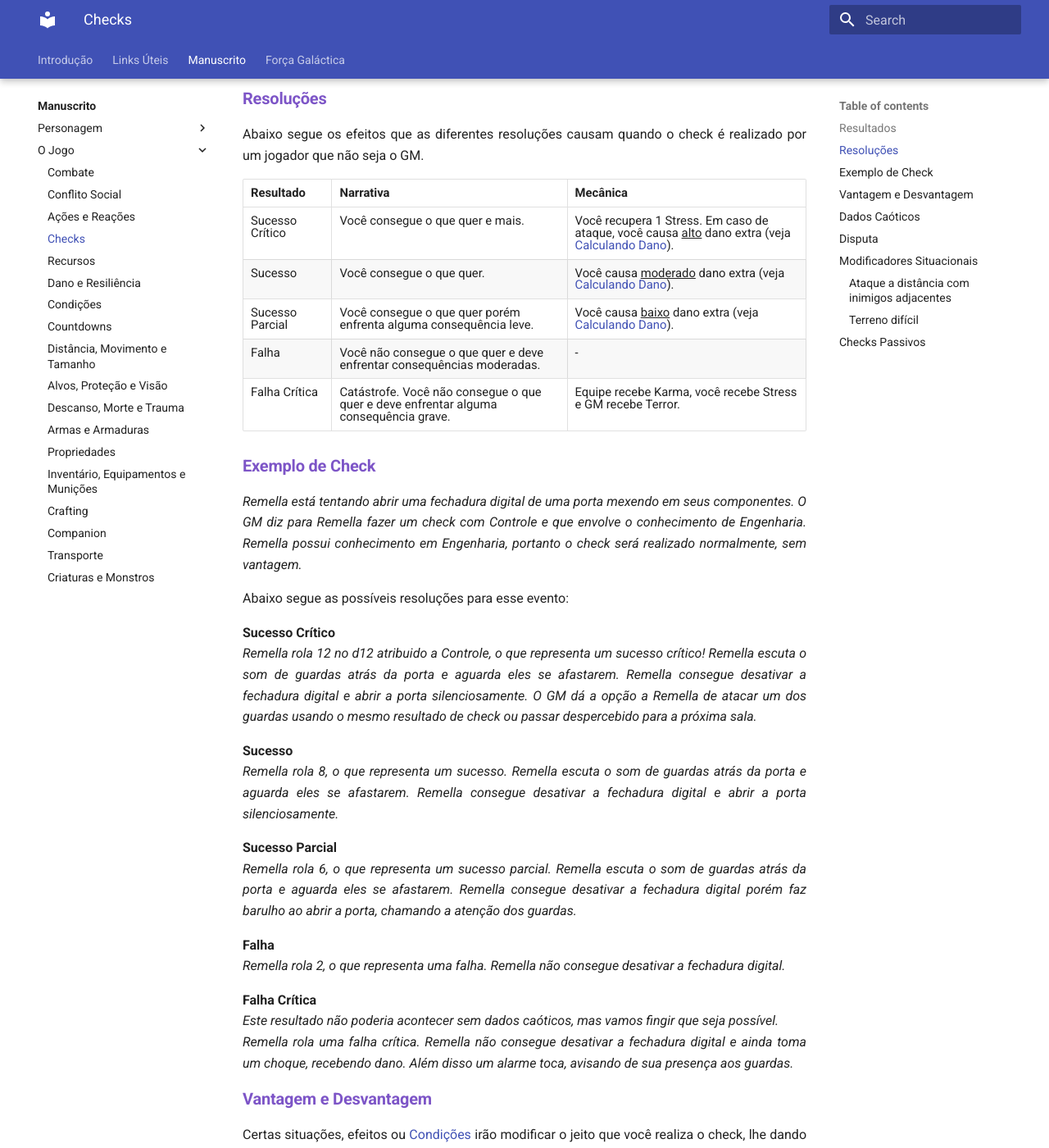
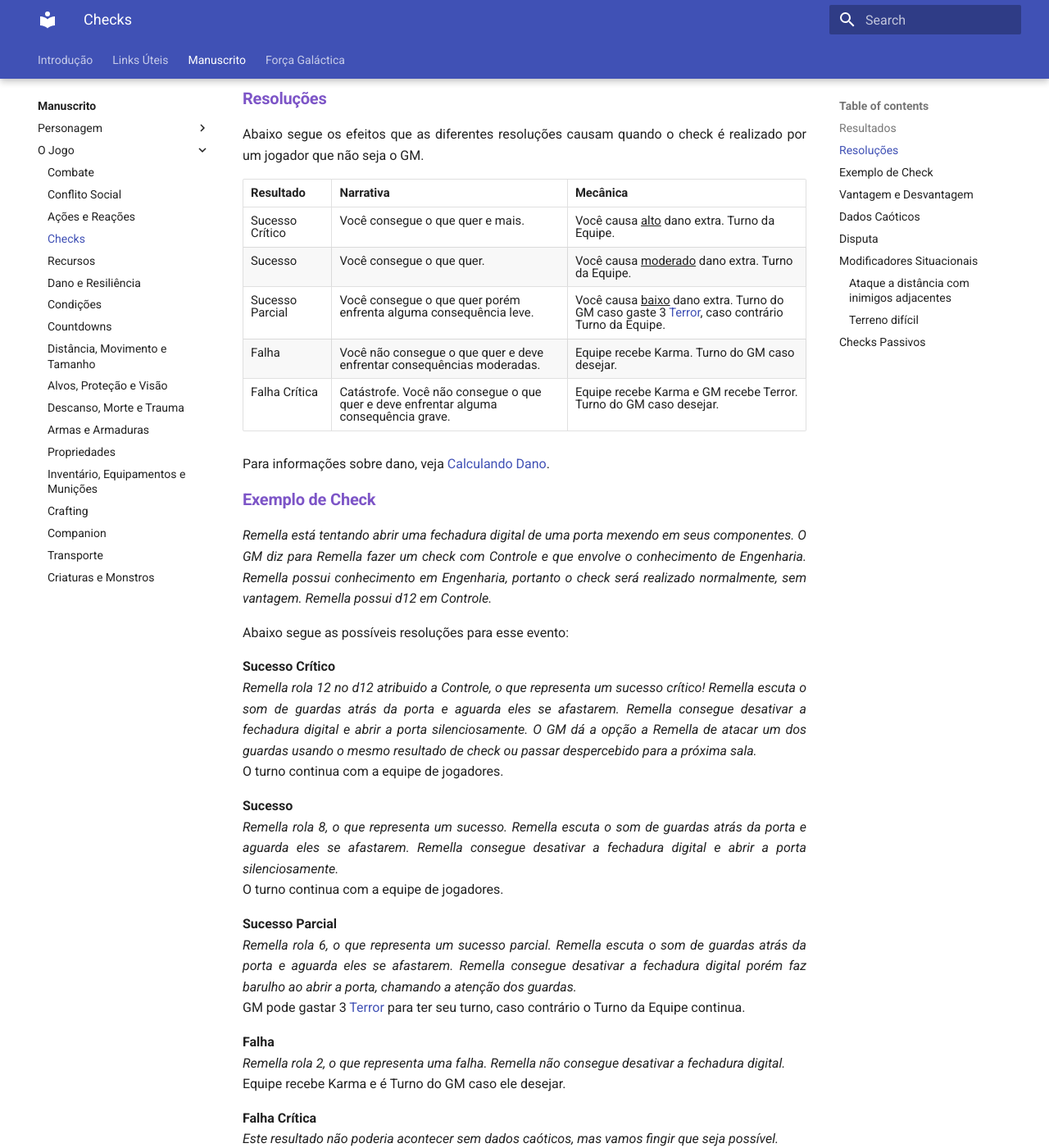
Before and after one commit to henriqueschorr/henriqueschorr.github.io, an MkDocs documentation site: the page built from docs/1_core/3_game/checks.md, in a window 1280 px wide and 1400 px high, scrolled down 756 px. Shown: the whole window at 82% size. Built offline with MkDocs 1.6.1 and Material for MkDocs 9.7.7, drawn with Linux system fonts in a browser that asks for light colours; some of the changed text lies outside the part shown.

Commit message:
Karma on every Fail, remove from GM CS. Stress receive/cure removed from CF, CS

```diff
--- a/docs/1_core/3_game/checks.md
+++ b/docs/1_core/3_game/checks.md
@@ -19,35 +19,42 @@ Falha Crítica acontece quando você <ins>falha</ins> no check e <ins>ao menos 1
 
 Abaixo segue os efeitos que as diferentes resoluções causam quando o check é realizado por um jogador que não seja o GM.
 
-| Resultado       | Narrativa                                                                            | Mecânica                                                                                                                                |
-| --------------- | ------------------------------------------------------------------------------------ | --------------------------------------------------------------------------------------------------------------------------------------- |
-| Sucesso Crítico | Você consegue o que quer e mais.                                                     | Você recupera 1 Stress. Em caso de ataque, você causa <ins>alto</ins> dano extra (veja [Calculando Dano](./damage.md#calculando-dano)). |
-| Sucesso         | Você consegue o que quer.                                                            | Você causa <ins>moderado</ins> dano extra (veja [Calculando Dano](./damage.md#calculando-dano)).                                        |
-| Sucesso Parcial | Você consegue o que quer porém enfrenta alguma consequência leve.                    | Você causa <ins>baixo</ins> dano extra (veja [Calculando Dano](./damage.md#calculando-dano)).                                           |
-| Falha           | Você não consegue o que quer e deve enfrentar consequências moderadas.               | -                                                                                                                                       |
-| Falha Crítica   | Catástrofe. Você não consegue o que quer e deve enfrentar alguma consequência grave. | Equipe recebe Karma, você recebe Stress e GM recebe Terror.                                                                             |
+| Resultado       | Narrativa                                                                            | Mecânica                                                                                                                          |
+| --------------- | ------------------------------------------------------------------------------------ | --------------------------------------------------------------------------------------------------------------------------------- |
+| Sucesso Crítico | Você consegue o que quer e mais.                                                     | Você causa <ins>alto</ins> dano extra. Turno da Equipe.                                                                           |
+| Sucesso         | Você consegue o que quer.                                                            | Você causa <ins>moderado</ins> dano extra. Turno da Equipe.                                                                       |
+| Sucesso Parcial | Você consegue o que quer porém enfrenta alguma consequência leve.                    | Você causa <ins>baixo</ins> dano extra. Turno do GM caso gaste 3 [Terror](./resources.md#terror), caso contrário Turno da Equipe. |
+| Falha           | Você não consegue o que quer e deve enfrentar consequências moderadas.               | Equipe recebe Karma. Turno do GM caso desejar.                                                                                    |
+| Falha Crítica   | Catástrofe. Você não consegue o que quer e deve enfrentar alguma consequência grave. | Equipe recebe Karma e GM recebe Terror. Turno do GM caso desejar.                                                                 |
+
+Para informações sobre dano, veja [Calculando Dano](./damage.md#calculando-dano).
 
 ### Exemplo de Check
 
-_Remella está tentando abrir uma fechadura digital de uma porta mexendo em seus componentes. O GM diz para Remella fazer um check com Controle e que envolve o conhecimento de Engenharia. Remella possui conhecimento em Engenharia, portanto o check será realizado normalmente, sem vantagem._
+_Remella está tentando abrir uma fechadura digital de uma porta mexendo em seus componentes. O GM diz para Remella fazer um check com Controle e que envolve o conhecimento de Engenharia. Remella possui conhecimento em Engenharia, portanto o check será realizado normalmente, sem vantagem. Remella possui d12 em Controle._
 
 Abaixo segue as possíveis resoluções para esse evento:
 
 **Sucesso Crítico**
 _Remella rola 12 no d12 atribuido a Controle, o que representa um sucesso crítico! Remella escuta o som de guardas atrás da porta e aguarda eles se afastarem. Remella consegue desativar a fechadura digital e abrir a porta silenciosamente. O GM dá a opção a Remella de atacar um dos guardas usando o mesmo resultado de check ou passar despercebido para a próxima sala._
+O turno continua com a equipe de jogadores.
 
 **Sucesso**
 _Remella rola 8, o que representa um sucesso. Remella escuta o som de guardas atrás da porta e aguarda eles se afastarem. Remella consegue desativar a fechadura digital e abrir a porta silenciosamente._
+O turno continua com a equipe de jogadores.
 
 **Sucesso Parcial**
 _Remella rola 6, o que representa um sucesso parcial. Remella escuta o som de guardas atrás da porta e aguarda eles se afastarem. Remella consegue desativar a fechadura digital porém faz barulho ao abrir a porta, chamando a atenção dos guardas._
+GM pode gastar 3 [Terror](./resources.md#terror) para ter seu turno, caso contrário o Turno da Equipe continua.
 
 **Falha**
 _Remella rola 2, o que representa uma falha. Remella não consegue desativar a fechadura digital._
+Equipe recebe Karma e é Turno do GM caso ele desejar.
 
 **Falha Crítica**
 _Este resultado não poderia acontecer sem dados caóticos, mas vamos fingir que seja possível._
 _Remella rola uma falha crítica. Remella não consegue desativar a fechadura digital e ainda toma um choque, recebendo dano. Além disso um alarme toca, avisando de sua presença aos guardas._
+Equipe recebe Karma, GM recebe Terror e é o turno dele caso desejar.
 
 ### Vantagem e Desvantagem
 
@@ -63,7 +70,6 @@ Estes dados influenciam tanto nos seus checks quanto no cálculo de dano.
 
 **Check**
 
-- Caso você role 1 em qualquer dado caótico, sua equipe recebe Karma.
 - Caso você tenha qualquer grau de <ins>sucesso</ins> no check e role o mesmo número em ao menos um de seus dados caóticos, o resultado do check é <ins>sucesso crítico</ins>.
 <!-- - Caso você tenha <ins>sucesso crítico</ins> no check e role o mesmo número em ao menos um de seus dados caóticos, o resultado do check é <ins>explosão</ins>. -->
 - Caso você tenha qualquer grau de <ins>falha</ins> no check e role o mesmo número em ao menos um de seus dados caóticos, o resultado do check é <ins>falha crítica</ins>.
```
Also changed, not shown: docs/1_core/1_start/index.md (+1 -1 lines), docs/1_core/2_character/advance.md (+1 -1 lines), docs/1_core/3_game/actions.md (+3 -0 lines), docs/1_core/3_game/resources.md (+4 -4 lines).
